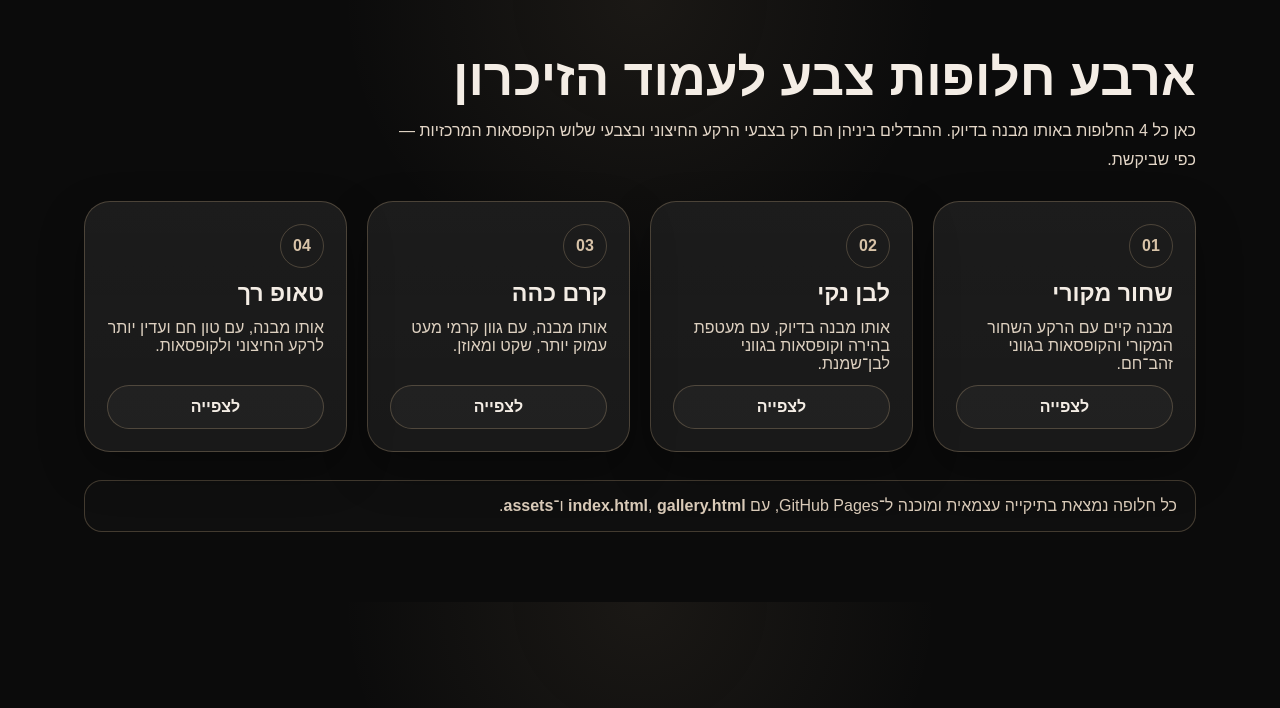
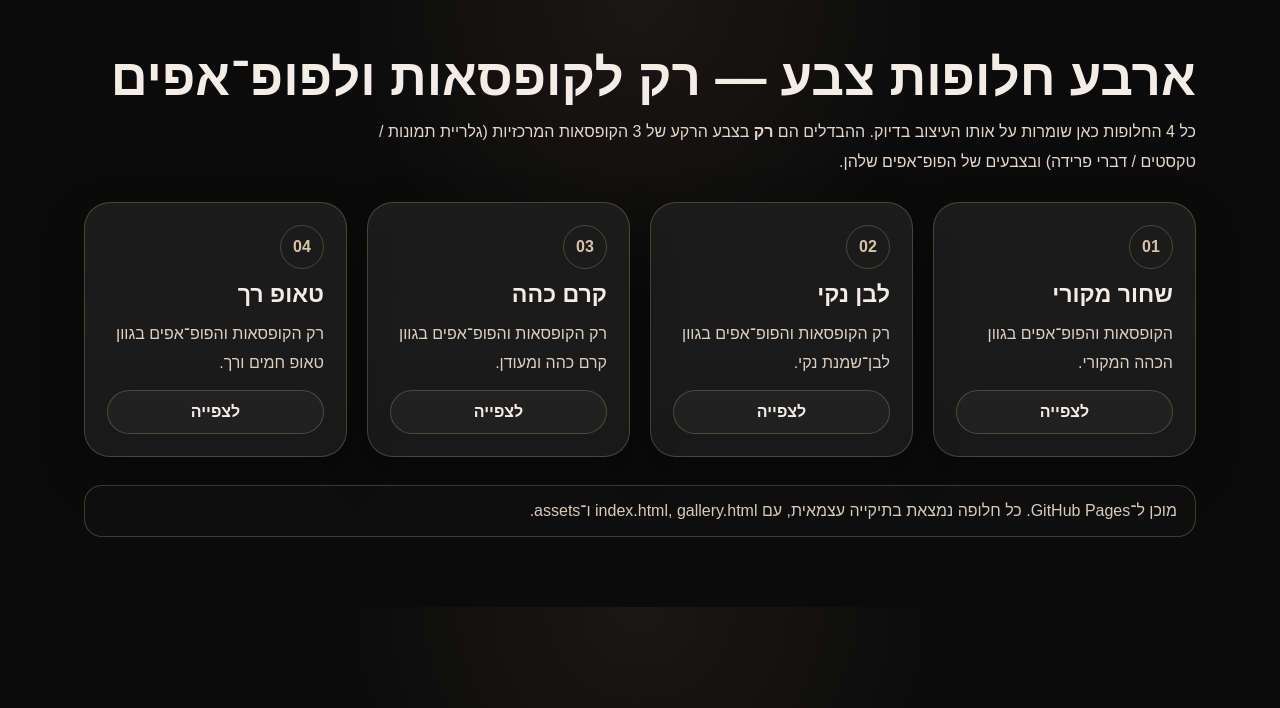
Before and after one commit to sng710/repr, a plain HTML site: page index.html in a window 1280 px wide. Drawn offline with Linux system fonts and the light colour scheme.

Commit message:
Add files via upload

```diff
--- a/index.html
+++ b/index.html
@@ -3,31 +3,31 @@
 <head>
   <meta charset="utf-8" />
   <meta name="viewport" content="width=device-width, initial-scale=1" />
-  <title>4 חלופות צבע — עמוד זיכרון</title>
+  <title>4 חלופות צבע — לקופסאות ולפופ־אפים בלבד</title>
   <style>
     :root{--bg:#0b0b0b;--panel:#151515;--line:rgba(214,184,145,.26);--text:#f4ede5;--soft:#d8c3a8}
     *{box-sizing:border-box} body{margin:0;font-family:Assistant,Arial,sans-serif;background:radial-gradient(circle at top, rgba(214,184,145,.08), transparent 34%), var(--bg);color:var(--text)}
     .wrap{max-width:1160px;margin:0 auto;padding:48px 24px 70px}
     h1{margin:0 0 10px;font-size:clamp(2rem,4vw,3.4rem)}
-    p{line-height:1.8} .lead{max-width:820px;color:#e4d7c8;margin:0 0 26px}
+    .lead{max-width:860px;color:#e4d7c8;line-height:1.85;margin:0 0 26px}
     .grid{display:grid;grid-template-columns:repeat(auto-fit,minmax(240px,1fr));gap:20px}
     .card{background:linear-gradient(180deg,rgba(255,255,255,.03),rgba(255,255,255,.015)),var(--panel);border:1px solid var(--line);border-radius:26px;padding:22px;display:flex;flex-direction:column;gap:12px;min-height:250px;box-shadow:0 18px 46px rgba(0,0,0,.28)}
     .num{inline-size:44px;block-size:44px;border-radius:50%;display:grid;place-items:center;border:1px solid var(--line);color:var(--soft);font-weight:800}
-    .title{font-size:1.45rem;font-weight:800}.desc{color:#ddd0c0;flex:1}.btn{display:inline-flex;justify-content:center;align-items:center;padding:12px 18px;border-radius:999px;border:1px solid var(--line);color:var(--text);text-decoration:none;background:rgba(255,255,255,.03);font-weight:800}.btn:hover{background:rgba(214,184,145,.08)}
+    .title{font-size:1.45rem;font-weight:800}.desc{color:#ddd0c0;flex:1;line-height:1.8}.btn{display:inline-flex;justify-content:center;align-items:center;padding:12px 18px;border-radius:999px;border:1px solid var(--line);color:var(--text);text-decoration:none;background:rgba(255,255,255,.03);font-weight:800}.btn:hover{background:rgba(214,184,145,.08)}
     .note{margin-top:28px;padding:16px 18px;border-radius:18px;border:1px solid var(--line);background:rgba(255,255,255,.02);color:#d9cab8}
   </style>
 </head>
 <body>
   <div class="wrap">
-    <h1>ארבע חלופות צבע לעמוד הזיכרון</h1>
-    <p class="lead">כאן כל 4 החלופות באותו מבנה בדיוק. ההבדלים ביניהן הם רק בצבעי הרקע החיצוני ובצבעי שלוש הקופסאות המרכזיות — כפי שביקשת.</p>
+    <h1>ארבע חלופות צבע — רק לקופסאות ולפופ־אפים</h1>
+    <p class="lead">כל 4 החלופות כאן שומרות על אותו העיצוב בדיוק. ההבדלים הם <strong>רק</strong> בצבע הרקע של 3 הקופסאות המרכזיות (גלריית תמונות / טקסטים / דברי פרידה) ובצבעים של הפופ־אפים שלהן.</p>
     <div class="grid">
-      <article class="card"><div class="num">01</div><div class="title">שחור מקורי</div><div class="desc">מבנה קיים עם הרקע השחור המקורי והקופסאות בגווני זהב־חם.</div><a class="btn" href="option-1-original-black/index.html">לצפייה</a></article>
-      <article class="card"><div class="num">02</div><div class="title">לבן נקי</div><div class="desc">אותו מבנה בדיוק, עם מעטפת בהירה וקופסאות בגווני לבן־שמנת.</div><a class="btn" href="option-2-clean-white/index.html">לצפייה</a></article>
-      <article class="card"><div class="num">03</div><div class="title">קרם כהה</div><div class="desc">אותו מבנה, עם גוון קרמי מעט עמוק יותר, שקט ומאוזן.</div><a class="btn" href="option-3-dark-cream/index.html">לצפייה</a></article>
-      <article class="card"><div class="num">04</div><div class="title">טאופ רך</div><div class="desc">אותו מבנה, עם טון חם ועדין יותר לרקע החיצוני ולקופסאות.</div><a class="btn" href="option-4-soft-taupe/index.html">לצפייה</a></article>
+      <article class="card"><div class="num">01</div><div class="title">שחור מקורי</div><div class="desc">הקופסאות והפופ־אפים בגוון הכהה המקורי.</div><a class="btn" href="option-1-original-black/index.html">לצפייה</a></article>
+      <article class="card"><div class="num">02</div><div class="title">לבן נקי</div><div class="desc">רק הקופסאות והפופ־אפים בגוון לבן־שמנת נקי.</div><a class="btn" href="option-2-clean-white/index.html">לצפייה</a></article>
+      <article class="card"><div class="num">03</div><div class="title">קרם כהה</div><div class="desc">רק הקופסאות והפופ־אפים בגוון קרם כהה ומעודן.</div><a class="btn" href="option-3-dark-cream/index.html">לצפייה</a></article>
+      <article class="card"><div class="num">04</div><div class="title">טאופ רך</div><div class="desc">רק הקופסאות והפופ־אפים בגוון טאופ חמים ורך.</div><a class="btn" href="option-4-soft-taupe/index.html">לצפייה</a></article>
     </div>
-    <div class="note">כל חלופה נמצאת בתיקייה עצמאית ומוכנה ל־GitHub Pages, עם <strong>index.html</strong>, <strong>gallery.html</strong> ו־<strong>assets</strong>.</div>
+    <div class="note">מוכן ל־GitHub Pages. כל חלופה נמצאת בתיקייה עצמאית, עם index.html, gallery.html ו־assets.</div>
   </div>
 </body>
 </html>
--- a/option-1-original-black/assets/css/site.css
+++ b/option-1-original-black/assets/css/site.css
@@ -4405,45 +4405,33 @@ dialog[open].is-open {
 }
 
 
-/* ===== Color-only variant: option-1-original-black ===== */
+/* ===== Variant colors ONLY for the 3 central boxes + their popups ===== */
 :root{
-  --variant-page-bg:#070707;
-  --variant-page-bg-2:#12100e;
-  --variant-page-glow:rgba(223,173,107,.10);
-  --variant-card-bg-1:#171310;
-  --variant-card-bg-2:#0b0b0b;
-  --variant-card-glow:rgba(223,173,107,.12);
-  --variant-line:rgba(226,177,111,.44);
+  --variant-card-bg-1:#1a1511;
+  --variant-card-bg-2:#090909;
+  --variant-card-glow:rgba(223,173,107,.14);
+  --variant-line:rgba(226,177,111,.34);
   --variant-accent:#f2e6d8;
+  --variant-preview:rgba(255,255,255,.05);
   --variant-badge:rgba(255,255,255,.04);
-}
-
-/* only external background + the three center boxes */
-.final-black-page .site-shell{
-  background:
-    radial-gradient(circle at 20% 0%, var(--variant-page-glow), transparent 26rem),
-    radial-gradient(circle at 85% 14%, var(--variant-page-glow), transparent 22rem),
-    linear-gradient(180deg, var(--variant-page-bg), var(--variant-page-bg-2)) !important;
-}
-.final-black-page .memory-hub-section,
-.final-black-page .ribbon-cards-section{
-  background: transparent !important;
-}
+  --variant-modal-bg-1:#171311;
+  --variant-modal-bg-2:#0d0b09;
+}
+
+/* ONLY the 3 ribbon boxes */
 .final-black-page .atelier-card,
 .final-black-page .atelier-gallery-card,
 .final-black-page .atelier-texts-card,
 .final-black-page .atelier-farewell-card{
   background:
-    radial-gradient(circle at top, var(--variant-card-glow), transparent 42%),
+    radial-gradient(circle at 50% -10%, var(--variant-card-glow), transparent 42%),
     linear-gradient(180deg, var(--variant-card-bg-1), var(--variant-card-bg-2)) !important;
   border-color: var(--variant-line) !important;
-  box-shadow:
-    0 20px 54px rgba(0,0,0,.18),
-    inset 0 1px 0 rgba(255,255,255,.05) !important;
+  box-shadow: 0 20px 54px rgba(0,0,0,.24), inset 0 1px 0 rgba(255,255,255,.05) !important;
 }
 .final-black-page .atelier-card::before{
   background:
-    linear-gradient(135deg, rgba(255,255,255,.04), transparent 34%),
+    linear-gradient(135deg, rgba(255,255,255,.06), transparent 34%),
     radial-gradient(circle at bottom left, var(--variant-card-glow), transparent 34%) !important;
 }
 .final-black-page .atelier-card:hover{
@@ -4454,28 +4442,48 @@ dialog[open].is-open {
 .final-black-page .atelier-index{
   border-color: var(--variant-line) !important;
 }
-.final-black-page .atelier-card-title,
-.final-black-page .atelier-index{
-  background: var(--variant-badge) !important;
-}
-.final-black-page .atelier-card-title,
-.final-black-page .atelier-index,
-.final-black-page .atelier-card .atelier-index{
-  color: var(--variant-accent) !important;
-}
 .final-black-page .atelier-preview{
   background:
     linear-gradient(180deg, rgba(255,255,255,.06), rgba(255,255,255,.02)),
-    rgba(255,255,255,.06) !important;
-}
-.final-black-page .atelier-title,
-.final-black-page .atelier-card-bottom .atelier-title,
-.final-black-page .atelier-card-bottom .atelier-body,
-.final-black-page .atelier-card-bottom .atelier-link,
-.final-black-page .atelier-card-top .atelier-label{
+    var(--variant-preview) !important;
+}
+.final-black-page .atelier-card-title,
+.final-black-page .atelier-index,
+.final-black-page .atelier-link{
+  background: var(--variant-badge) !important;
   color: var(--variant-accent) !important;
-}
-.final-black-page .atelier-link{
+  border-color: var(--variant-line) !important;
+}
+.final-black-page .atelier-pages-preview img,
+.final-black-page .atelier-docs-preview img,
+.final-black-page .atelier-gallery-main,
+.final-black-page .atelier-gallery-thumb{
+  border-color: var(--variant-line) !important;
+}
+
+/* ONLY the related popups/dialogs */
+.final-black-page .memory-modal-dialog{
+  background: linear-gradient(180deg, var(--variant-modal-bg-1), var(--variant-modal-bg-2)) !important;
+  border-color: var(--variant-line) !important;
+}
+.final-black-page .memory-modal-head h3,
+.final-black-page .memory-modal-close,
+.final-black-page .caption-bar strong,
+.final-black-page .caption-bar span{
+  color: var(--variant-accent) !important;
+}
+.final-black-page .memory-modal-close{
   border-color: var(--variant-line) !important;
   background: var(--variant-badge) !important;
 }
+.final-black-page .photo-frame,
+.final-black-page .writing-card,
+.final-black-page .doc-preview-card,
+.final-black-page .photo-frame::after,
+.final-black-page .ornate-frame::after{
+  border-color: var(--variant-line) !important;
+}
+.final-black-page .caption-bar{
+  background: var(--variant-badge) !important;
+  border-color: var(--variant-line) !important;
+}
```
Also changed, not shown: 1 other file.
